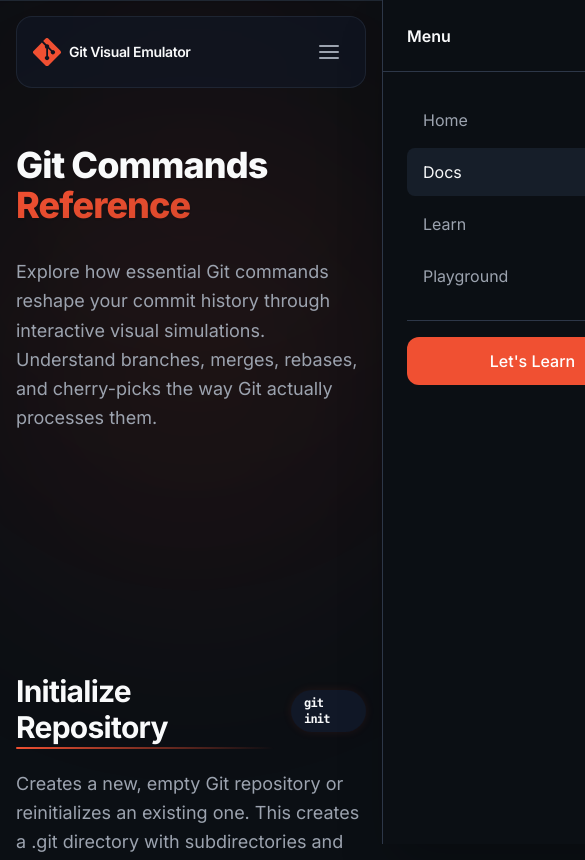
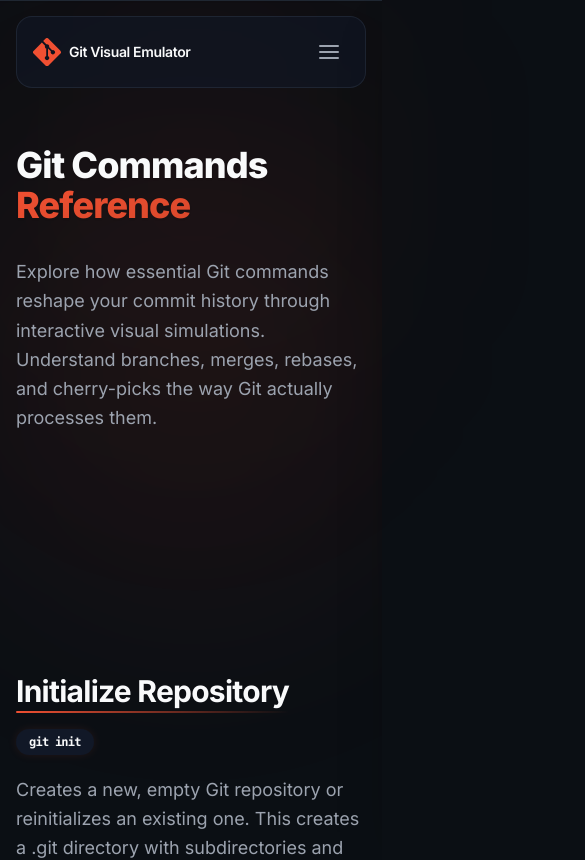
Before and after one commit to JP2324/git_web_engine, a Next.js app: page /docs in a window 390 px wide. Shown: the top 860 px of the page, 585 px wide, since content can reach past the window. Built offline with nearby package versions, Linux system fonts and the light colour scheme.

Commit message:
fix : UI fix of docs page in mobiles and  scrolling on selection of exercise in options

```diff
--- a/app/docs/page.tsx
+++ b/app/docs/page.tsx
@@ -262,7 +262,7 @@ import Footer from "@/components/footer";
 
 export default function DocsPage() {
     return (
-        <div className="flex flex-col min-h-screen bg-background isolate relative">
+        <div className="flex flex-col min-h-screen bg-background isolate relative overflow-x-clip">
             {/* Background Radial Glow */}
             <div className="pointer-events-none fixed inset-0 flex justify-center z-[-1]">
                 <div className="w-[800px] h-[600px] bg-accent/5 rounded-full blur-[120px] opacity-70 translate-y-[-20%]" />
--- a/app/learn/[exerciseId]/page.tsx
+++ b/app/learn/[exerciseId]/page.tsx
@@ -392,6 +392,7 @@ export default function ExercisePage() {
 
     // ---- Terminal auto-scroll ----
     useEffect(() => {
+        if (history.length === 0) return;
         terminalEndRef.current?.scrollIntoView({ behavior: "smooth" });
     }, [history]);
 
--- a/components/docs-section.tsx
+++ b/components/docs-section.tsx
@@ -43,7 +43,7 @@ export function DocsSection({ id, title, command, description, beforeNodes, befo
     return (
         <div ref={sectionRef} id={id} className={cn("scroll-mt-24 lg:scroll-mt-32 space-y-12 transition-all duration-700 ease-out", isVisible ? "opacity-100 translate-y-0" : "opacity-0 translate-y-8")}>
             <div className="space-y-5">
-                <h2 className="text-3xl font-bold tracking-tight text-text-primary flex items-center gap-4 relative">
+                <h2 className="text-3xl font-bold tracking-tight text-text-primary flex flex-wrap items-center gap-4 relative">
                     <span className="relative pb-1">
                         {title}
                         <div className="absolute bottom-0 left-0 right-0 h-0.5 bg-gradient-to-r from-accent to-transparent rounded-full" />
```
